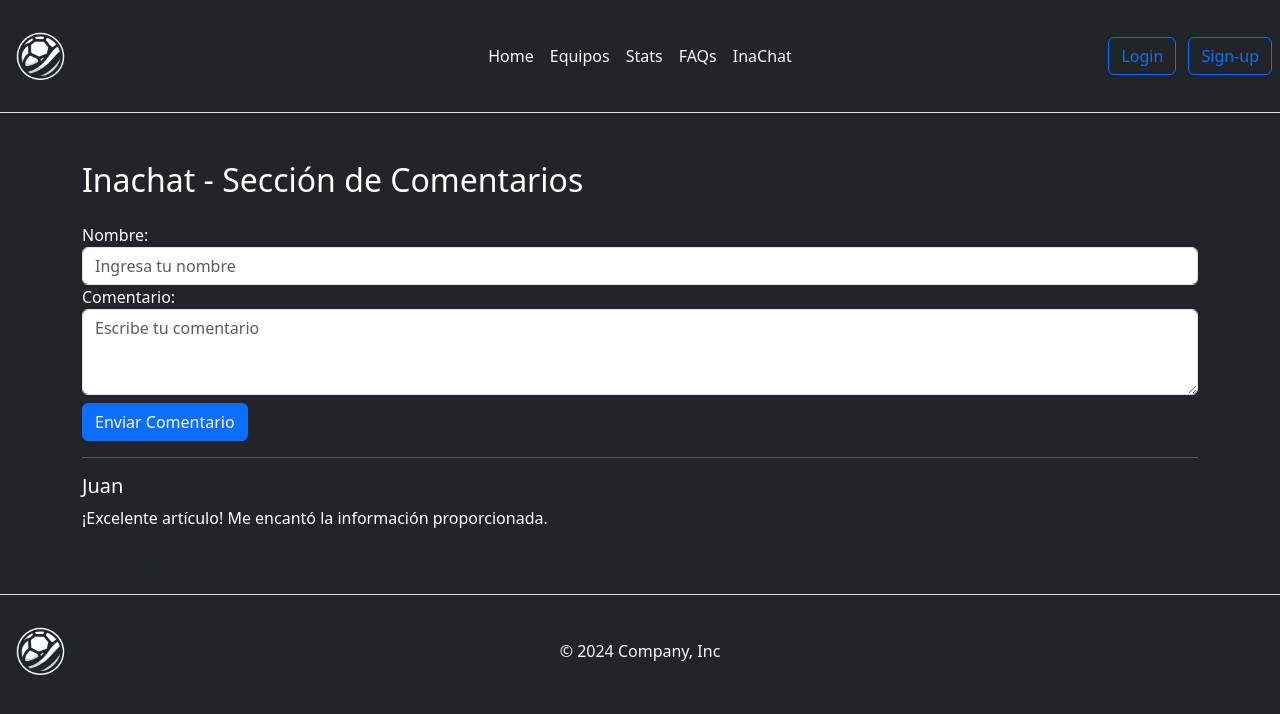
After one commit to IceForClass/Inazuma-Project, a PHP site: page /paginas/Inachat.php in a window 1280 px wide. The commit adds this page. Shown: the top 714 px of the page. Run offline with PHP 8.4, Linux system fonts and the light colour scheme.

Commit message:
Add Inachat

```diff
--- a/include/extra.inc.php
+++ b/include/extra.inc.php
@@ -28,7 +28,7 @@
       <li><a href="equipos.php" class="nav-link px-2 link-light">Equipos</a></li>
       <li><a href="Stats.php" class="nav-link px-2 link-light">Stats</a></li>
       <li><a href="#" class="nav-link px-2 link-light">FAQs</a></li>
-      <li><a href="#" class="nav-link px-2 link-light">About</a></li>
+      <li><a href="../paginas/InaChat.php" class="nav-link px-2 link-light">InaChat</a></li>
     </ul>
     <?php
     session_start();
--- a/include/index.inc.php
+++ b/include/index.inc.php
@@ -31,7 +31,7 @@
       <li><a href="paginas/equipos.php" class="nav-link px-2 link-light">Equipos</a></li>
       <li><a href="paginas/Stats.php" class="nav-link px-2 link-light">Stats</a></li>
       <li><a href="#" class="nav-link px-2 link-light">FAQs</a></li>
-      <li><a href="#" class="nav-link px-2 link-light">About</a></li>
+      <li><a href="paginas/Inachat.php" class="nav-link px-2 link-light">InaChat</a></li>
     </ul>
     <?php
     session_start();
--- /dev/null
+++ b/paginas/Inachat.php
@@ -0,0 +1,46 @@
+<?php include("../include/extra.inc.php") ?>
+
+<?php headHTML(); ?>
+
+<body class="bg-dark text-white">
+<?php headerHTML(); ?>
+
+
+  <div class="container mt-5">
+    <h2 class="mb-4">Inachat - Sección de Comentarios</h2>
+
+    <!-- Formulario para agregar comentarios -->
+    <form>
+      <div class="form-group">
+        <label for="nombre">Nombre:</label>
+        <input type="text" class="form-control" id="nombre" placeholder="Ingresa tu nombre">
+      </div>
+      <div class="form-group">
+        <label for="comentario">Comentario:</label>
+        <textarea class="form-control mb-2" id="comentario" rows="3" placeholder="Escribe tu comentario"></textarea>
+      </div>
+      <button type="submit" class="btn btn-primary">Enviar Comentario</button>
+    </form>
+
+    <hr>
+
+    <!-- Lista de comentarios -->
+    <div class="comments">
+      <!-- Ejemplo de comentario -->
+      <div class="comment">
+        <h5 class="font-weight-bold">Juan</h5>
+        <p>¡Excelente artículo! Me encantó la información proporcionada.</p>
+        <small class="text-muted">Hace 1 hora</small>
+      </div>
+      <!-- Fin del ejemplo -->
+    </div>
+  </div>
+
+  <!-- Bootstrap JS y dependencias -->
+  <script src="https://ajax.googleapis.com/ajax/libs/jquery/3.5.1/jquery.min.js"></script>
+  <script src="https://cdnjs.cloudflare.com/ajax/libs/popper.js/1.16.0/umd/popper.min.js"></script>
+  <script src="https://maxcdn.bootstrapcdn.com/bootstrap/4.5.2/js/bootstrap.min.js"></script>
+  <?php footerHTML(); ?>
+
+</body>
+</html>
```
